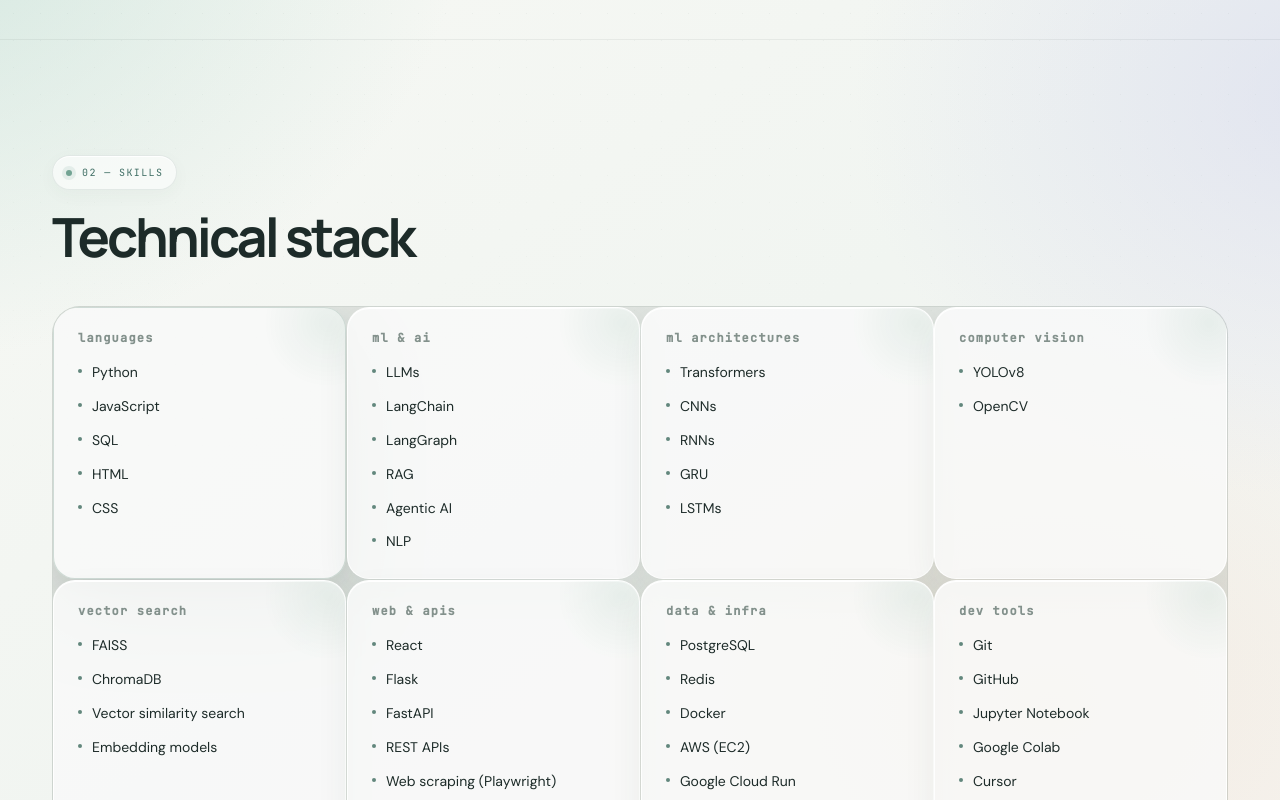
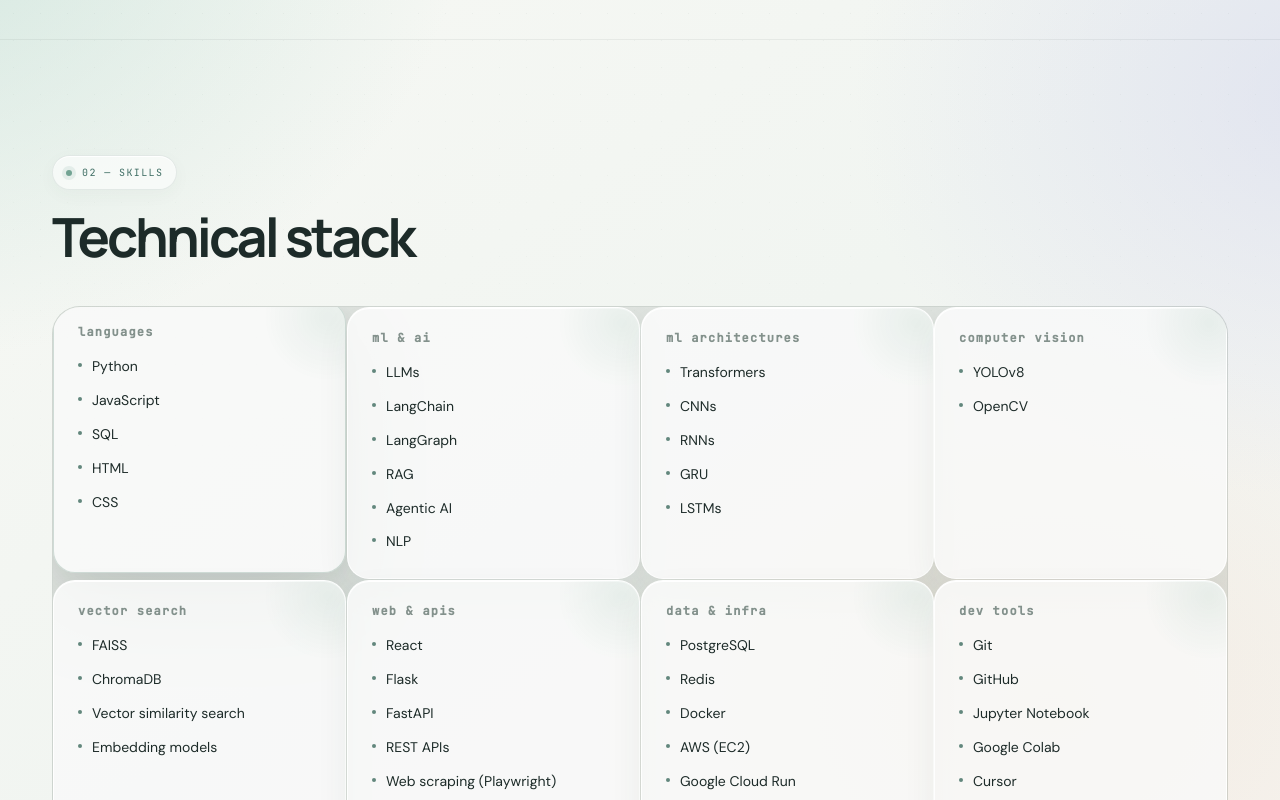
Before and after one commit to Sarosh548/portfolio, a React (Vite) app: page / in a window 1280 px wide. In both pictures the pointer is over the element 199 px from the left and 2529 px from the top of the page. Shown: the part 2087-2887 px from the top of the page. Built offline with nearby package versions, Linux system fonts and the light colour scheme.

Commit message:
Preserve spatial hover lift after scroll reveal

```diff
--- a/src/styles/motion.css
+++ b/src/styles/motion.css
@@ -822,6 +822,13 @@ p { color: var(--text-secondary); }
   filter: blur(0);
   translate: 0 0;
 }
+.motion-reveal.is-visible.project-card:hover,
+.motion-reveal.is-visible.skills__group:hover,
+.motion-reveal.is-visible.services__card:hover,
+.motion-reveal.is-visible.education__card:hover,
+.motion-reveal.is-visible.contact__form:hover {
+  translate: 0 -6px;
+}
 .project-card,.skills__group,.services__card,.hero__panel,.education__card,.contact__form {
   transition-property: border-color, box-shadow, background, translate, transform;
   transition-duration: .3s;
```
